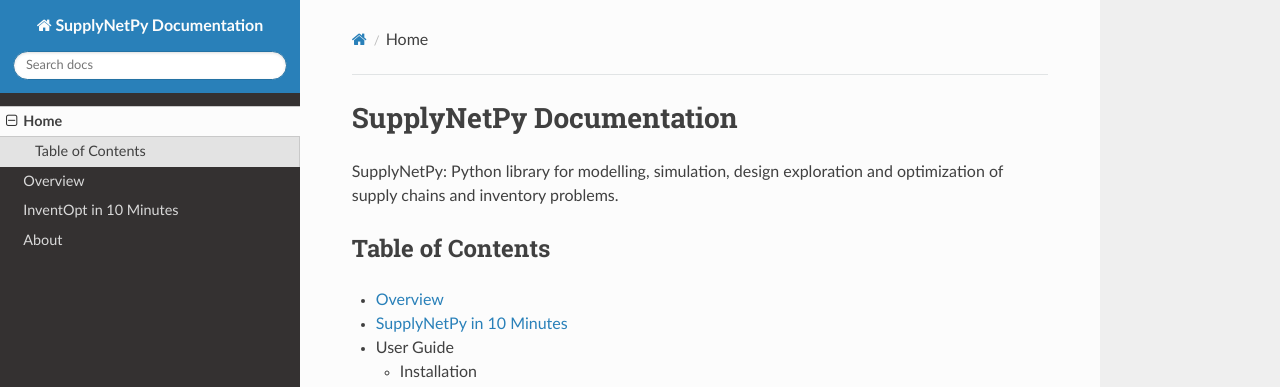
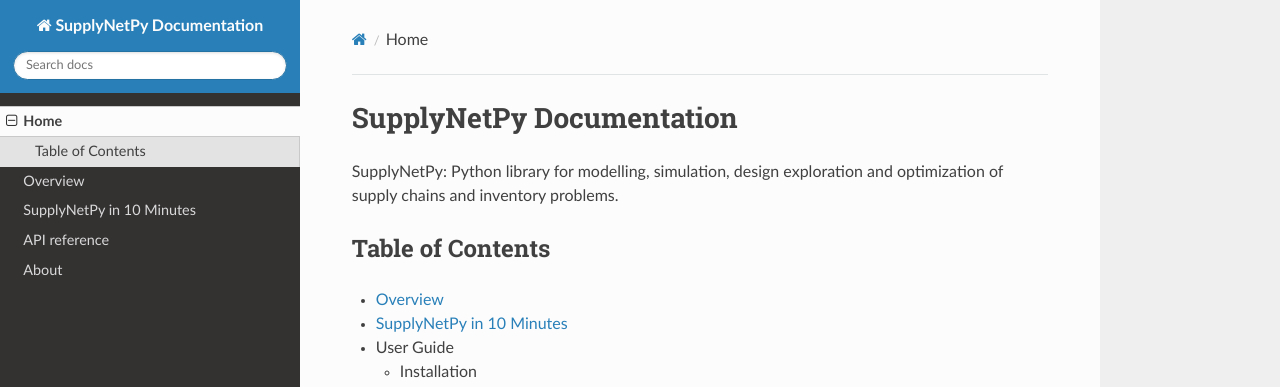
Before and after one commit to SupplyChainSimulation/SupplyNetPy, an MkDocs documentation site: the page built from docs/index.md, in a window 1280 px wide. Shown: the top 387 px of the page. Built offline with MkDocs 1.6.1, drawn with Linux system fonts in a browser that asks for light colours; nearby versions of some CDN libraries.

```diff
--- a/mkdocs.yml
+++ b/mkdocs.yml
@@ -2,6 +2,10 @@ site_name: SupplyNetPy Documentation
 nav:
   - Home: index.md
   - Overview: overview.md
-  - InventOpt in 10 Minutes: ten_min.md
+  - SupplyNetPy in 10 Minutes: ten_min.md
+  - API reference: api-ref.md
   - About: about.md
 theme: readthedocs
+plugins:
+  - search
+  - mkdocstrings
```
